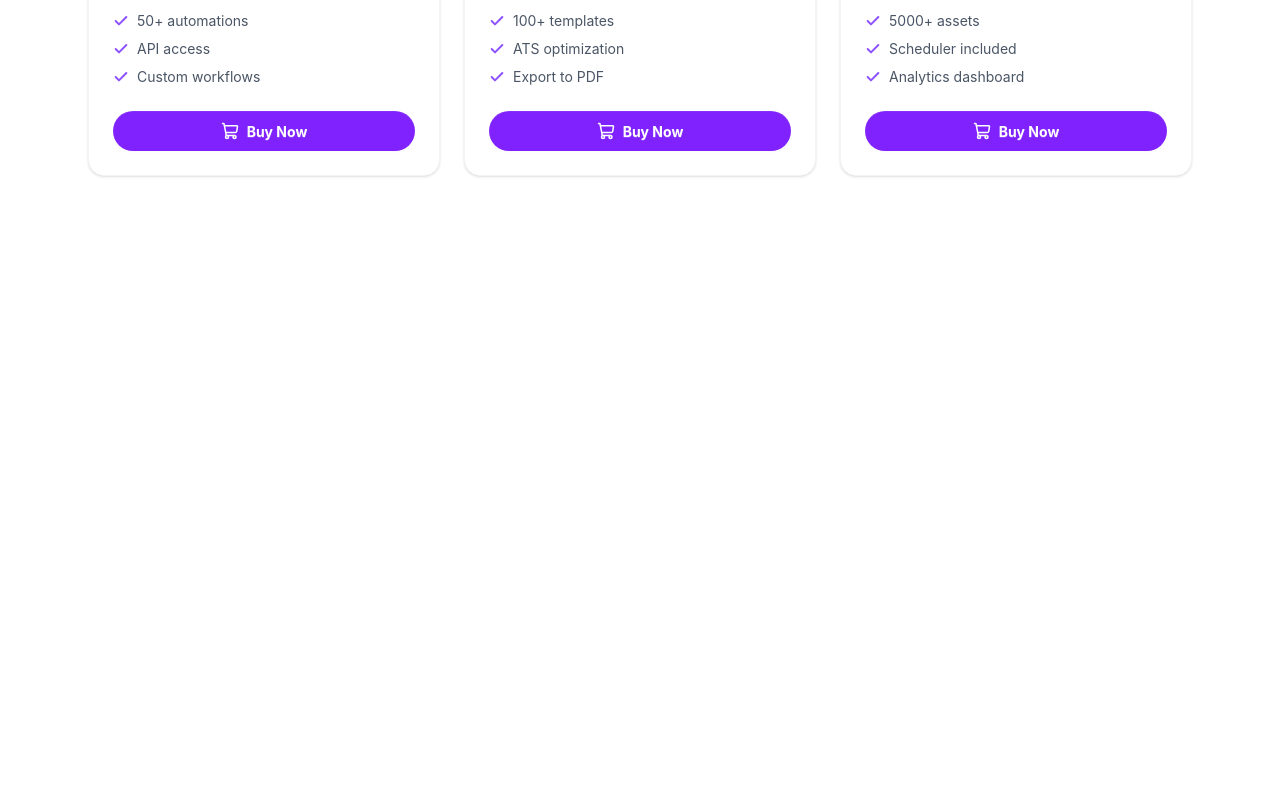
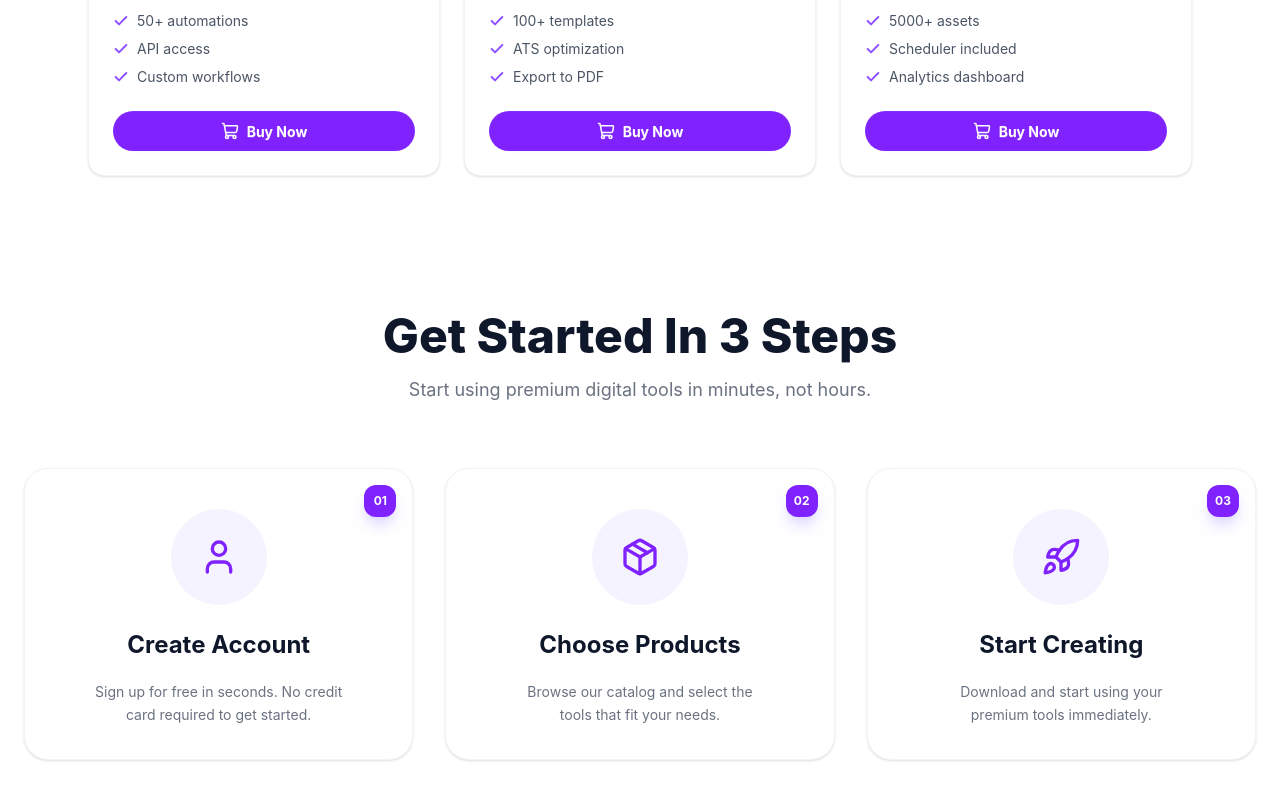
Before and after one commit to NuruddinJewel/Assignment-6, a React (Vite) app: page / in a window 1280 px wide. Shown: the part 1924-2724 px from the top of the page. Before the commit the page ends 2156 px from the top, so only its background shows below. Built offline with nearby package versions, Linux system fonts and the light colour scheme.

Commit message:
Added Started Section

```diff
--- a/src/App.jsx
+++ b/src/App.jsx
@@ -2,6 +2,7 @@ import './App.css'
 import Banner from './Components/Banner'
 import Cards from './Components/Cards'
 import Navbar from './Components/Navbar'
+import Started from './Components/Started'
 import User from './Components/User'
 import { useEffect, useState } from 'react';
 
@@ -23,6 +24,7 @@ const [products, setProducts] = useState([]);
     <div className="App">
       <Cards products={products} />
     </div>
+    <Started/>
     </>
   )
 }
--- /dev/null
+++ b/src/Components/Started.jsx
@@ -0,0 +1,73 @@
+import React from 'react';
+import { User, Package, Rocket } from 'lucide-react';
+
+const Started = () => {
+  const steps = [
+    {
+      id: '01',
+      title: 'Create Account',
+      description: 'Sign up for free in seconds. No credit card required to get started.',
+      icon: <User size={40} className="text-violet-600" />,
+    },
+    {
+      id: '02',
+      title: 'Choose Products',
+      description: 'Browse our catalog and select the tools that fit your needs.',
+      icon: <Package size={40} className="text-violet-600" />,
+    },
+    {
+      id: '03',
+      title: 'Start Creating',
+      description: 'Download and start using your premium tools immediately.',
+      icon: <Rocket size={40} className="text-violet-600" />,
+    },
+  ];
+
+  return (
+    <section className="py-20 px-6 bg-white">
+      {/* Header */}
+      <div className="text-center mb-16">
+        <h2 className="text-4xl md:text-5xl font-extrabold text-slate-900 mb-4">
+          Get Started In 3 Steps
+        </h2>
+        <p className="text-gray-500 text-lg">
+          Start using premium digital tools in minutes, not hours.
+        </p>
+      </div>
+
+      {/* Steps Grid */}
+      <div className="max-w-7xl mx-auto grid grid-cols-1 md:grid-cols-3 gap-8">
+        {steps.map((step) => (
+          <div
+            key={step.id}
+            className="card bg-base-100 border border-gray-100 shadow-sm hover:shadow-md transition-shadow relative pt-10 pb-8 px-6 text-center rounded-3xl"
+          >
+            {/* Step Bubble */}
+            <div className="absolute top-4 right-4 bg-violet-600 text-white text-xs font-bold w-8 h-8 flex items-center justify-center rounded-xl shadow-lg shadow-violet-200">
+              {step.id}
+            </div>
+
+            {/* Icon Container */}
+            <div className="flex justify-center mb-6">
+              <div className="w-24 h-24 bg-violet-50 rounded-full flex items-center justify-center">
+                {step.icon}
+              </div>
+            </div>
+
+            {/* Content */}
+            <div className="card-body p-0 items-center">
+              <h3 className="text-2xl font-bold text-slate-900 mb-3">
+                {step.title}
+              </h3>
+              <p className="text-gray-500 leading-relaxed max-w-62.5">
+                {step.description}
+              </p>
+            </div>
+          </div>
+        ))}
+      </div>
+    </section>
+  );
+};
+
+export default Started;
```
